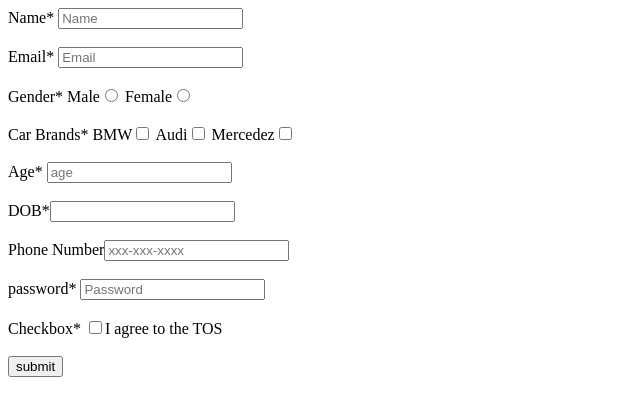
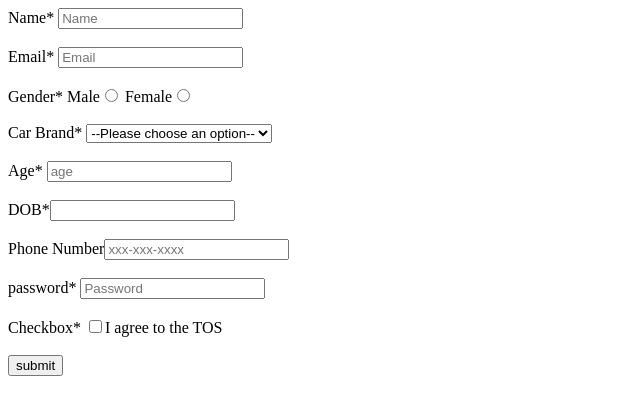
Before and after one commit to acciojob/signup-form-car-vetrivelseenu, a website: page main.html in a window 1280 px wide. Shown: the whole page, without its empty margins (0-640 px from the left). Drawn offline with Linux system fonts and the light colour scheme.

Commit message:
created a submission

```diff
--- a/main.html
+++ b/main.html
@@ -15,11 +15,15 @@
 		<input type="email" id="email" placeholder="Email" required></br></br>
 		   <lable >Gender*</lable>
 		   <label for="gender_m">Male<input type="radio" name="gender" value="male" id="gender_m" required></label>
-		   <label for="gender_f">Female<input type="radio" name="gender" value="female" id="gender_p" required></label></br></br>
-		    <lable>Car Brands*</label>
-		   <lable for="cars">BMW<input type="checkbox" id="cars" placeholder="--Please choose an option--" required></lable>
-		   <lable for="cars">Audi<input type="checkbox" id="cars" placeholder="--Please choose an option--" required></lable>
-		   <lable for="cars">Mercedez<input type="checkbox" id="cars" placeholder="--Please choose an option--" required></lable><br><br>
+		   <label for="gender_f">Female<input type="radio" name="gender" value="female" id="gender_p" required></lable><br><br>
+		   <lable for="cars">Car Brand*</label>
+		   <select name="cars" id="cars">
+			<option value="--Please choose">--Please choose an option--</option>
+			<option value="Audi">Audi</option>
+			<option value="BMW">BMW</option>
+			<option value="volvo">Volvo</option>
+		   </select>
+		     <br><br>
 
 		   <lable for="age">Age*</lable>
 		<input type="number" id="age" placeholder="age" required><br><br>
```
